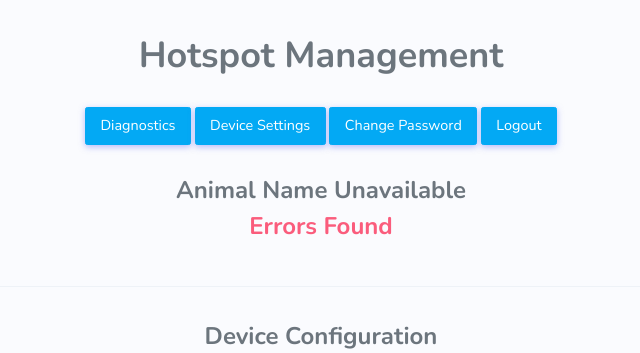
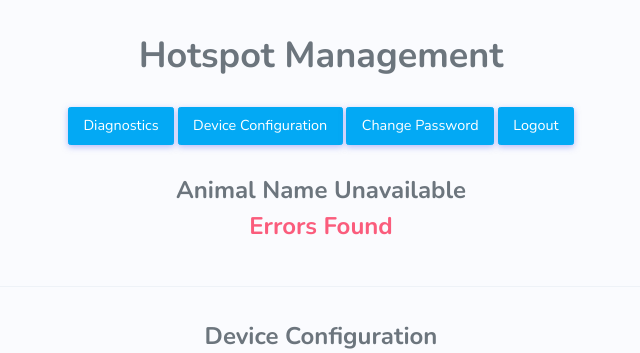
Before and after one commit to NebraLtd/hm-diag, a Flask app: template hw_diag/templates/device_configuration.html in a window 1280 px wide. Shown: the part 80-433 px from the top of the page, without its empty margins (319-959 px from the left). Run offline with Flask 2, Linux system fonts and the light colour scheme; the template is opened without the code that fills it, so the values that code supplies are empty; parts of the project's set-up code (start-up, migrations or seed data) failed here and were passed over; some libraries are stand-ins or nearby versions; some web fonts are replaced.

Commit message:
Fix naming inconsistency on Device Configuration button

```diff
--- a/hw_diag/templates/device_configuration.html
+++ b/hw_diag/templates/device_configuration.html
@@ -1,6 +1,6 @@
 {% extends 'template.html' %}
 
-{% block title %}Device Settings{% endblock %}
+{% block title %}Device Configuration{% endblock %}
 
 {% block body %}
     <div class="modal fade" id="modalReboot" tabindex="-1" aria-labelledby="modalRebootLabel" aria-hidden="true">
--- a/hw_diag/templates/template.html
+++ b/hw_diag/templates/template.html
@@ -34,7 +34,7 @@
             <h1>Hotspot Management</h1>
             <br />
             <a href="/" class="btn btn-primary">Diagnostics</a>
-            <a href="/device_configuration" class="btn btn-primary">Device Settings</a>
+            <a href="/device_configuration" class="btn btn-primary">Device Configuration</a>
             <a href="/change_password" class="btn btn-primary">Change Password</a>
             <a href="/logout" class="btn btn-primary">Logout</a>
             <br />
```
